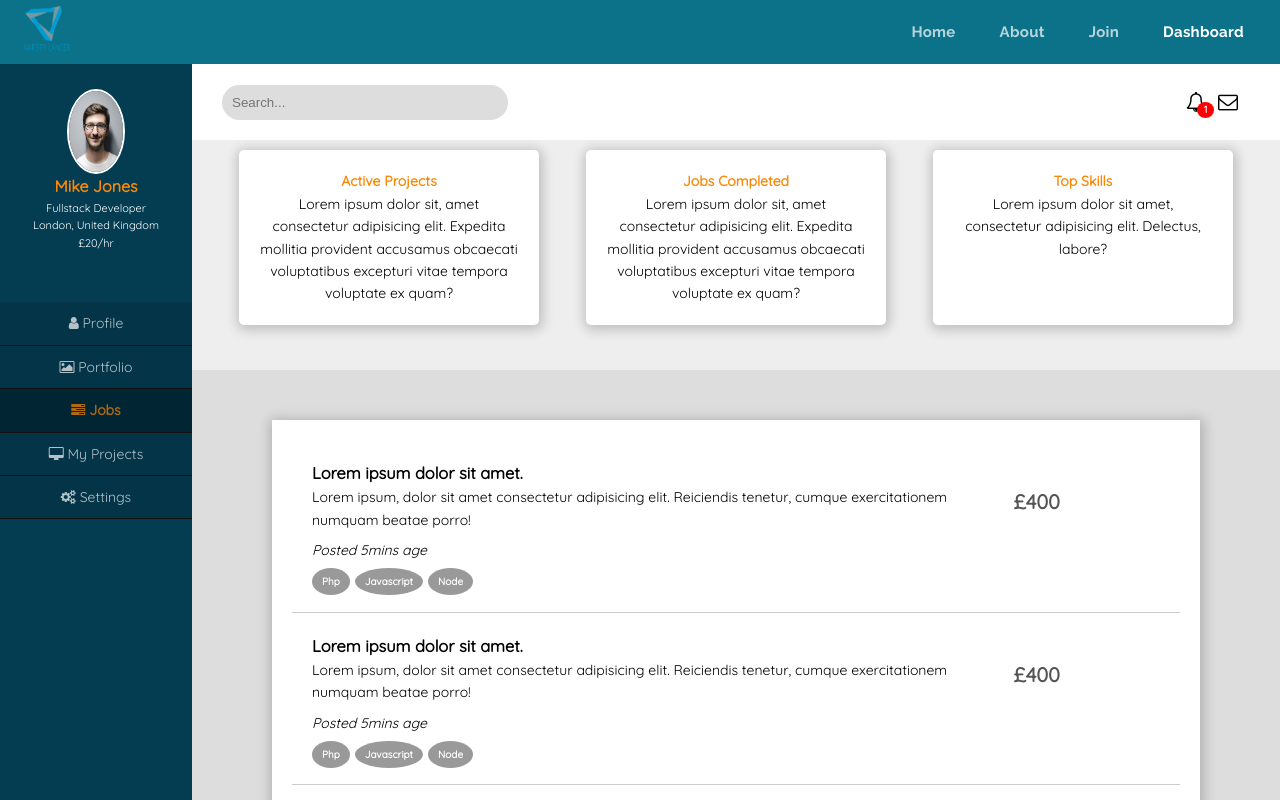
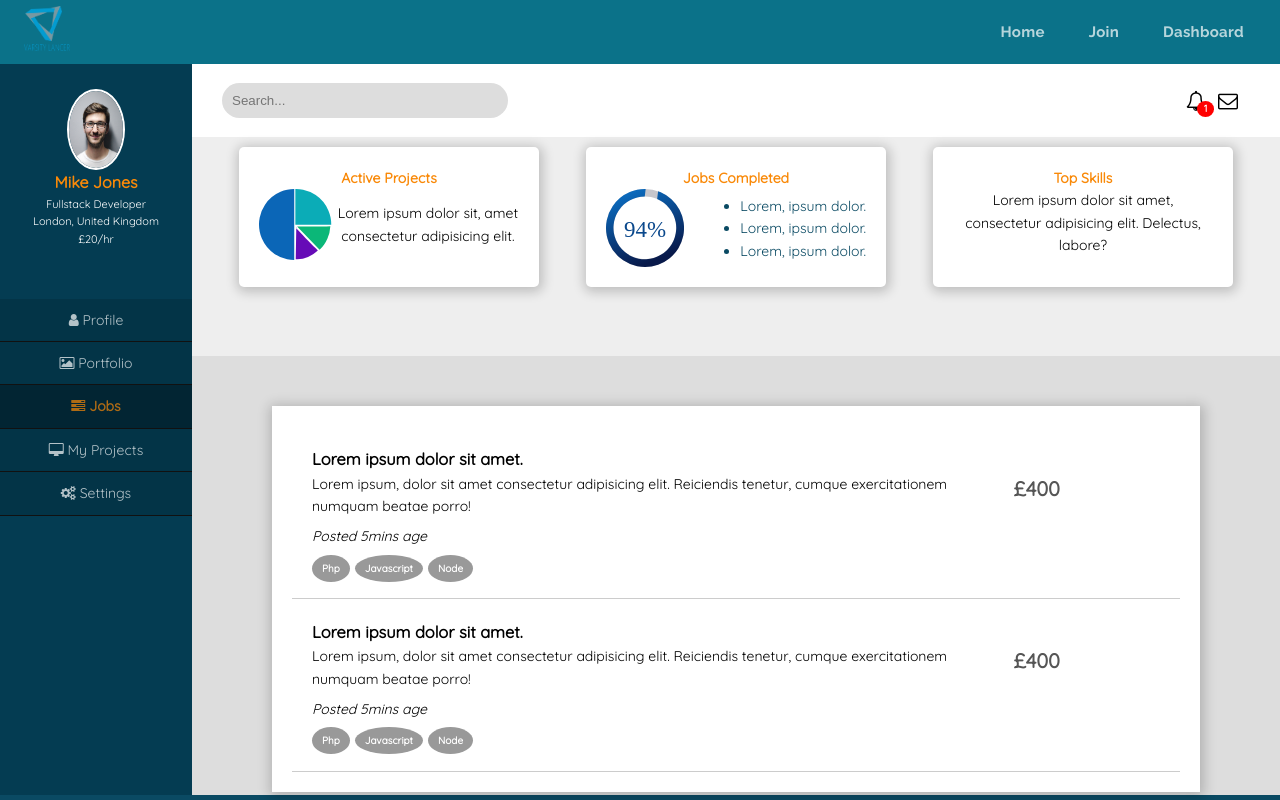
Before and after one commit to Ben4code/varsityLancer, a React (Create React App) app: page /dashboard in a window 1280 px wide. Shown: the top 800 px of the page. Built offline with nearby package versions, Linux system fonts and the light colour scheme.

Commit message:
added dashboard assets

```diff
--- a/public/index.html
+++ b/public/index.html
@@ -14,7 +14,7 @@
     <link rel="stylesheet" href="https://fonts.googleapis.com/css?family=Quicksand:300,400|Pacifico|Raleway:100,400,400i,700|Roboto:300,400,500,700&display=swap" />
 
 
-    <title>Material UI App</title>
+    <title>Varsity Lancer </title>
   </head>
   <body>
     <noscript>You need to enable JavaScript to run this app.</noscript>
--- a/src/components/Dashboard/Dashboard.js
+++ b/src/components/Dashboard/Dashboard.js
@@ -1,7 +1,8 @@
 import React from 'react'
 import './dashboard.css'
 import avatar from '../../imgs/avi3.png'
-
+import pie from '../../imgs/pieChart.svg'
+import progress from '../../imgs/progress.svg'
 
 
 
@@ -101,11 +102,21 @@ export default function Index() {
         <div className="dashboard__section--body">
           <div className="dashboard__section--card">
             <h4>Active Projects</h4>
-            <p>Lorem ipsum dolor sit, amet consectetur adipisicing elit. Expedita mollitia provident accusamus obcaecati voluptatibus excepturi vitae tempora voluptate ex quam?</p>
+            <div className="dashboard__section--stats">
+              <img src={pie} alt=""/>
+              <p>Lorem ipsum dolor sit, amet consectetur adipisicing elit.</p>
+            </div>
           </div>
           <div className="dashboard__section--card">
             <h4>Jobs Completed</h4>
-            <p>Lorem ipsum dolor sit, amet consectetur adipisicing elit. Expedita mollitia provident accusamus obcaecati voluptatibus excepturi vitae tempora voluptate ex quam?</p>
+            <div className="dashboard__section--stats">
+              <img src={progress} alt=""/>
+              <ul>
+                <li> Lorem, ipsum dolor.</li>
+                <li>Lorem, ipsum dolor.</li>
+                <li>Lorem, ipsum dolor.</li>
+              </ul>
+            </div>
           </div>
           <div className="dashboard__section--card">
             <h4>Top Skills</h4>
--- a/src/components/Dashboard/dashboard.css
+++ b/src/components/Dashboard/dashboard.css
@@ -130,6 +130,18 @@
   text-align: center;
   border-radius: 5px;
 }
+.dashboard__section--stats{
+  display: flex;
+  justify-content: space-between;
+  align-items: center;
+}
+.dashboard__section--stats li{
+  list-style: disc;
+  color: #0a4a63;
+}
+.dashboard__section--stats img{
+  width: 30%;
+}
 /* ------------------- Section ----------------- */
 .dashboard__main{
   grid-area: main;
--- a/src/components/ui/Header.js
+++ b/src/components/ui/Header.js
@@ -193,7 +193,7 @@ export default function Header(props) {
     <React.Fragment>
       <Tabs indicatorColor="primary" value={value} onChange={handleChange} className={classes.tabContainer}>
         <Tab className={classes.tab} component={Link} to="/" label="Home" />
-        <Tab className={classes.tab} component={Link} to="/about" label="About" />
+        {/* <Tab className={classes.tab} component={Link} to="/about" label="About" /> */}
         <Tab aria-owns={anchorEl ? "simple-menu" : undefined}
           aria-haspopup={anchorEl ? "true" : undefined}
           onMouseOver={e => handleClick(e)}
```
Also changed, not shown: src/imgs/pieChart.svg (added), src/imgs/progress.svg (added).
